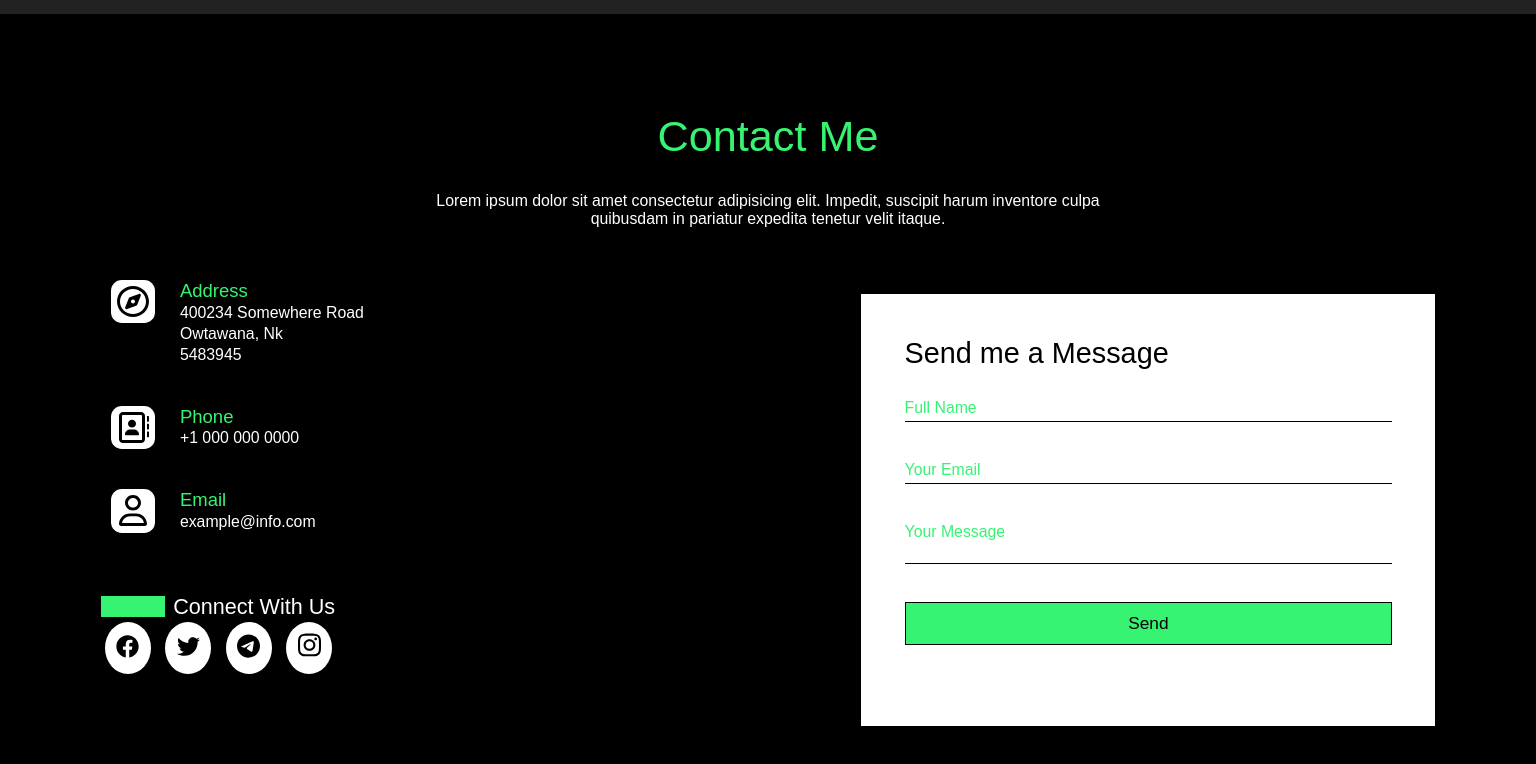
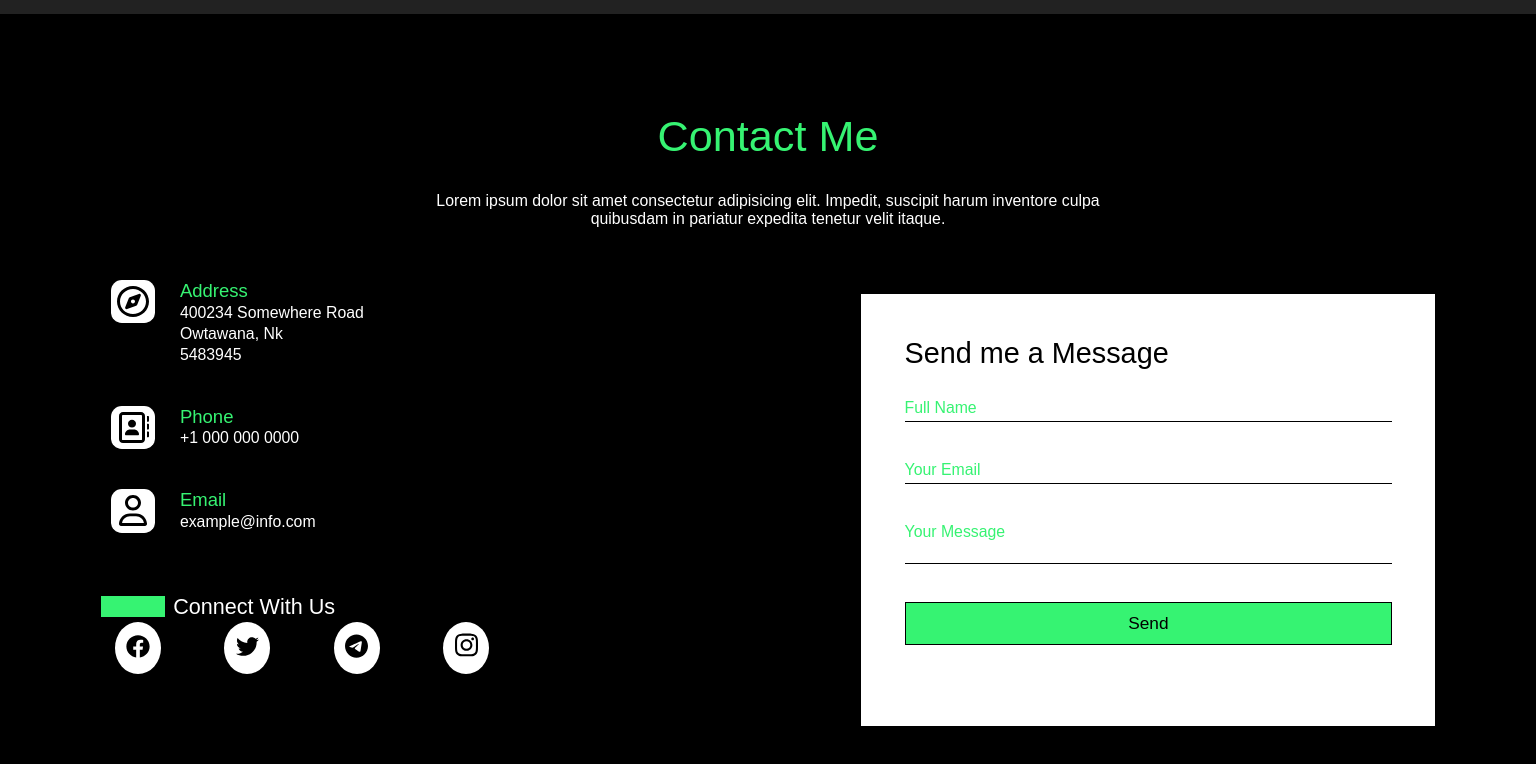
Before and after one commit to Daniel-Shawn/James-Waindi-Dummy-Portfolio, a plain HTML site: page index.html in a window 1536 px wide. Shown: the part 5270-6034 px from the top of the page. Drawn offline with nearby package versions, Linux system fonts and the light colour scheme; some packages are replaced by stand-ins of ours; a script that the page names is missing.

Commit message:
Update style.css

```diff
--- a/css/style.css
+++ b/css/style.css
@@ -1427,6 +1427,15 @@ h3.title{
 
 /* MEDIA QUERY STYLES */
 /* ------------Small laptops and phones---------- */
+@media screen and (min-width:1367px){
+        .social-links{
+        gap: 4em;
+    }
+
+    .social-links li{
+        margin: 0 1em;
+    }
+}
 @media screen and (max-width:992px){
 
     .header nav ul{
```
